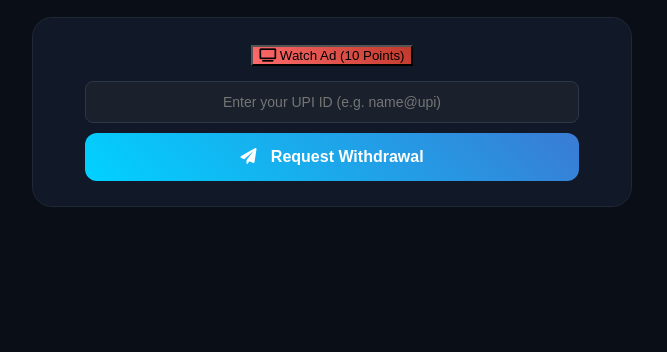
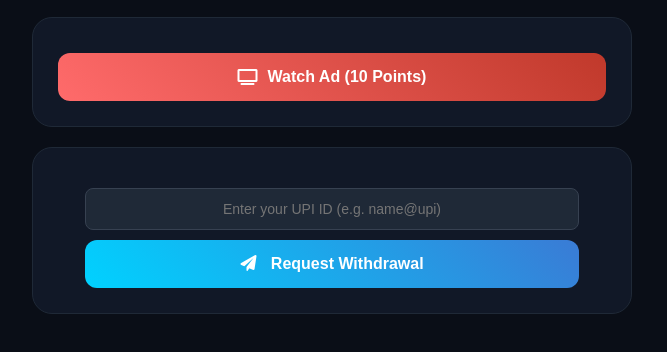
Before and after one commit to ramlal740890-cpu/Backend-reffer-, a website: page web/index.html in a window 1280 px wide. Shown: the part 917-1269 px from the top of the page, without its empty margins (308-975 px from the left). Before the commit the page ends 1184 px from the top, so only its background shows below. Drawn offline with Linux system fonts and the light colour scheme; a script that the page names is missing.

Commit message:
Refactor buttons and input styles in index.html

```diff
--- a/web/index.html
+++ b/web/index.html
@@ -108,14 +108,19 @@
         </div>
 
         <div class="action-card">
-            <button id="watchAdBtn" class="btn-ad" onclick="watchAd()">
-    <i class="fas fa-tv"></i> Watch Ad (10 Points)
-</button>
-<input type="text" id="upiId" placeholder="Enter your UPI ID (e.g. name@upi)" style="width: 90%; padding: 12px; margin-bottom: 10px; border-radius: 8px; border: 1px solid #2d3748; background: #1a202c; color: white; display: block; margin-left: auto; margin-right: auto;">
+    <button id="watchAdBtn" class="btn btn-ad" onclick="watchAd()">
+        <i class="fas fa-tv"></i> Watch Ad (10 Points)
+    </button>
+</div>
 
-<button class="btn btn-blue" onclick="sendWithdraw()" id="withdrawBtn" style="width: 90%; display: block; margin-left: auto; margin-right: auto;">
-    <i class="fas fa-paper-plane"></i> Request Withdrawal
-</button>
+<div class="action-card">
+    <input type="text" id="upiId" placeholder="Enter your UPI ID (e.g. name@upi)"
+           style="width: 90%; padding: 12px; margin-bottom: 10px; border-radius: 8px; border: 1px solid #374151; background: #1f2937; color: white; display: block; margin-left: auto; margin-right: auto;">
+
+    <button class="btn btn-blue" onclick="sendWithdraw()" id="withdrawBtn" style="width: 90%; display: block; margin-left: auto; margin-right: auto;">
+        <i class="fas fa-paper-plane"></i> Request Withdrawal
+    </button>
+</div>
 
         </div>
 
```
